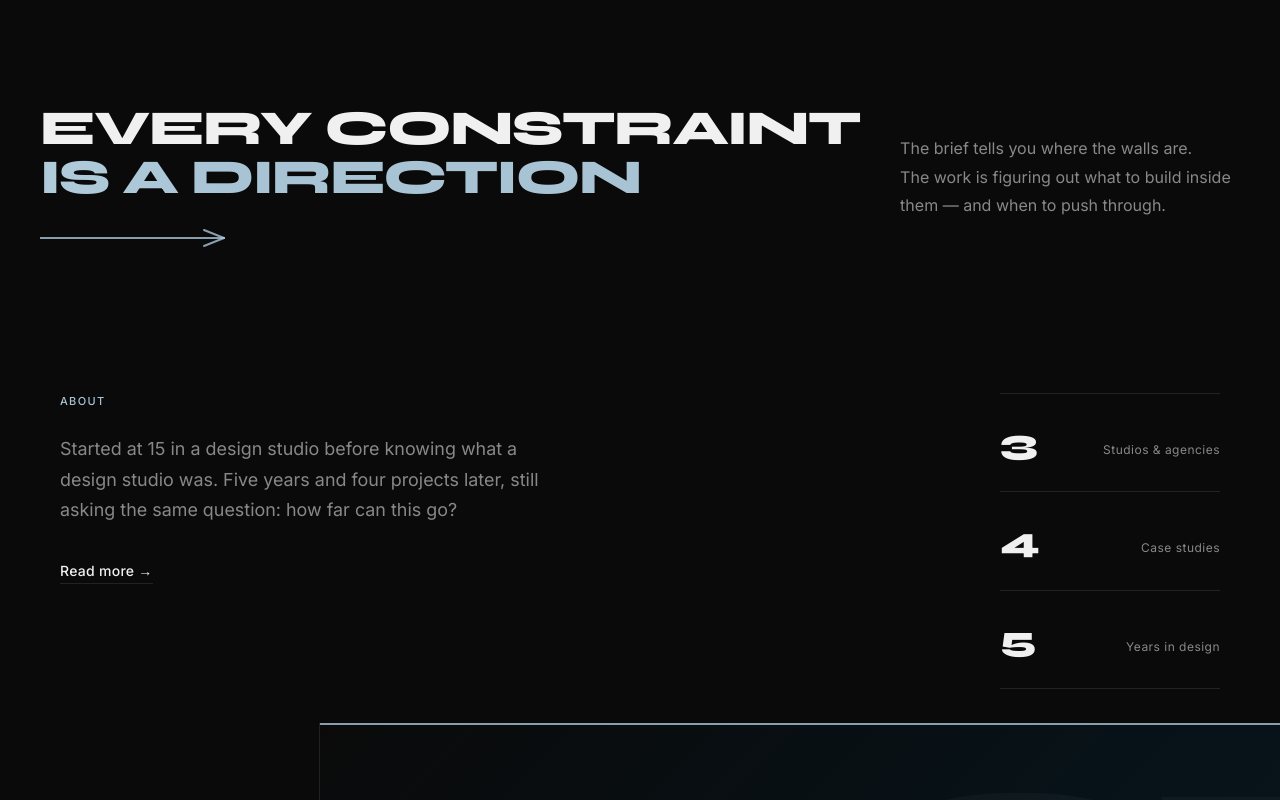
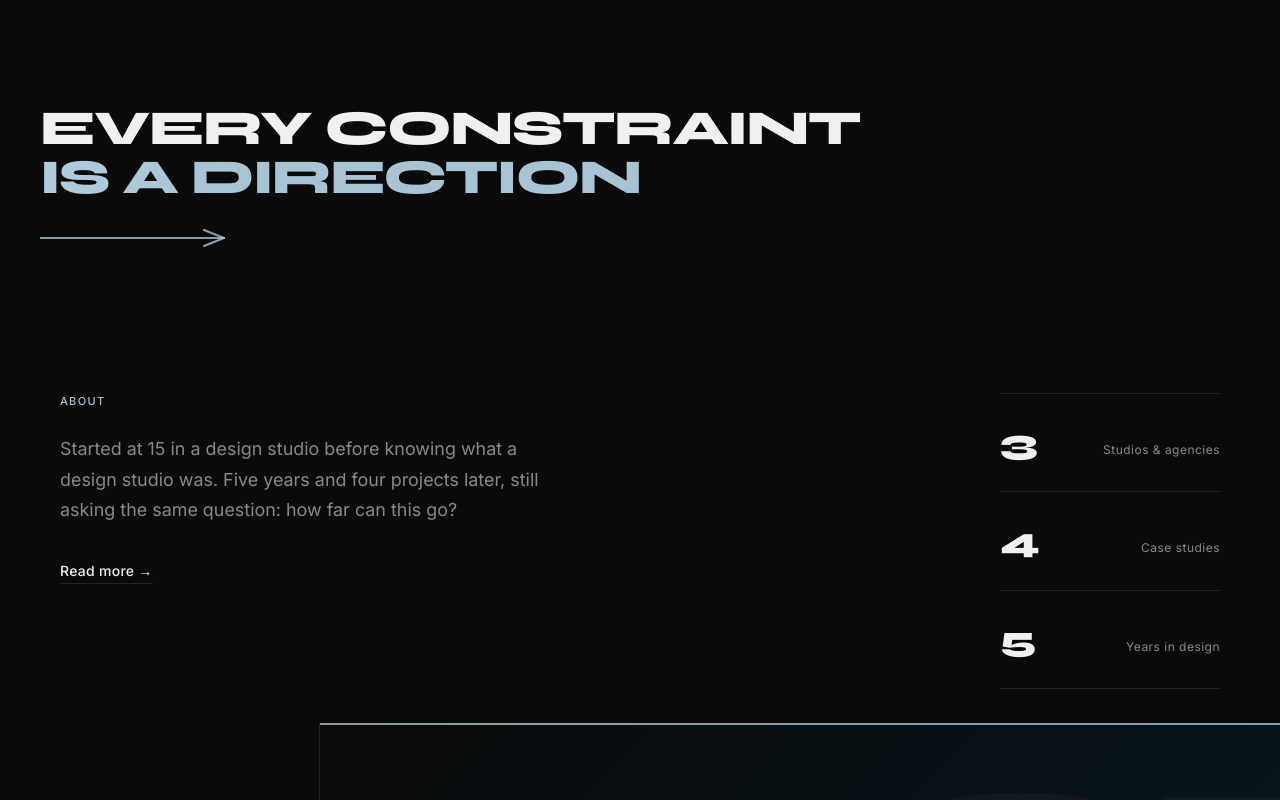
Before and after one commit to Vedaansh1/vedaansh-portfolio, a React (Vite) app: page / in a window 1280 px wide. Shown: the part 877-1677 px from the top of the page. Built offline with nearby package versions, Linux system fonts and the light colour scheme; a web font is replaced by a local one.

Commit message:
Remove body text from philosophy statement section

```diff
--- a/src/components/PhilosophyStatement.jsx
+++ b/src/components/PhilosophyStatement.jsx
@@ -57,16 +57,7 @@ export default function PhilosophyStatement() {
             </svg>
           </div>
 
-          <motion.p
-            className={styles.body}
-            initial={{ opacity: 0, y: 20 }}
-            whileInView={{ opacity: 1, y: 0 }}
-            viewport={{ once: true }}
-            transition={{ duration: 0.6, delay: 0.3, ease: [0.4, 0, 0.2, 1] }}
-          >
-            The brief tells you where the walls are.<br />
-            The work is figuring out what to build inside them — and when to push through.
-          </motion.p>
+
         </div>
       </div>
 
```
